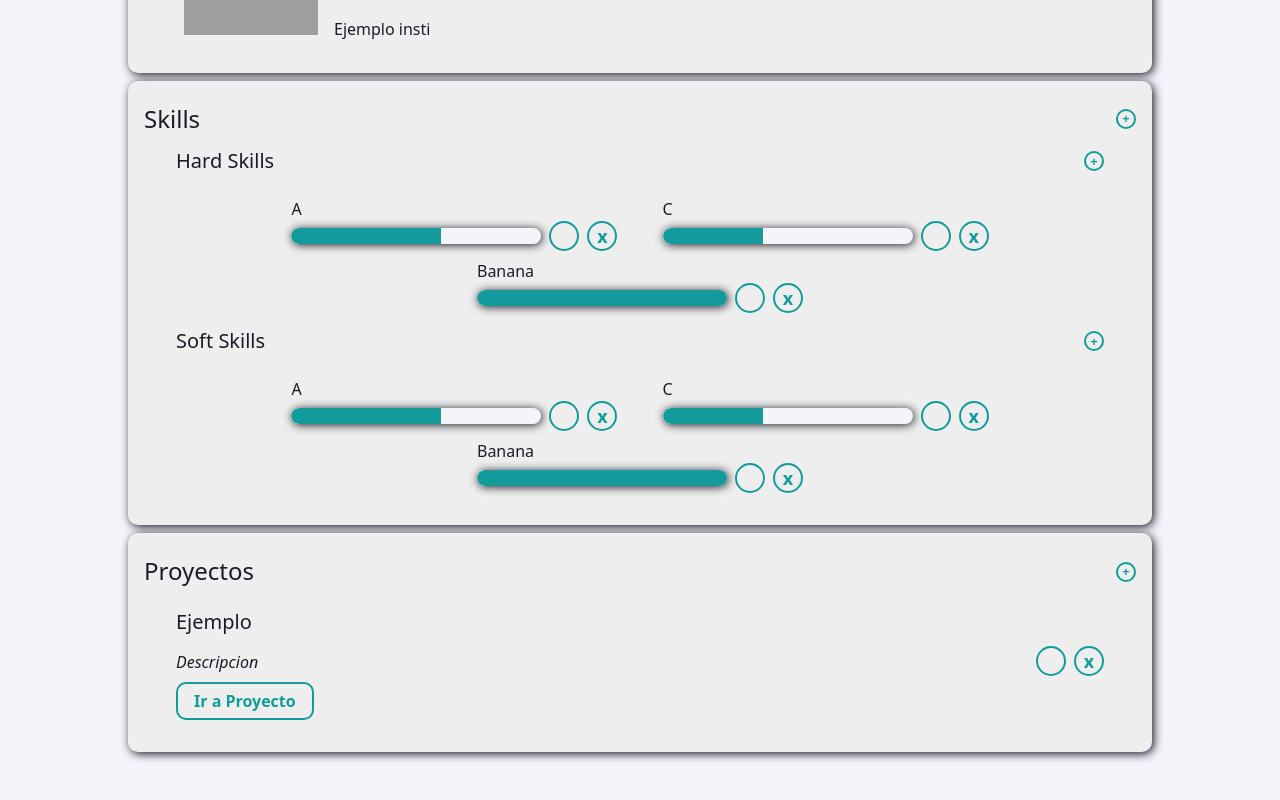
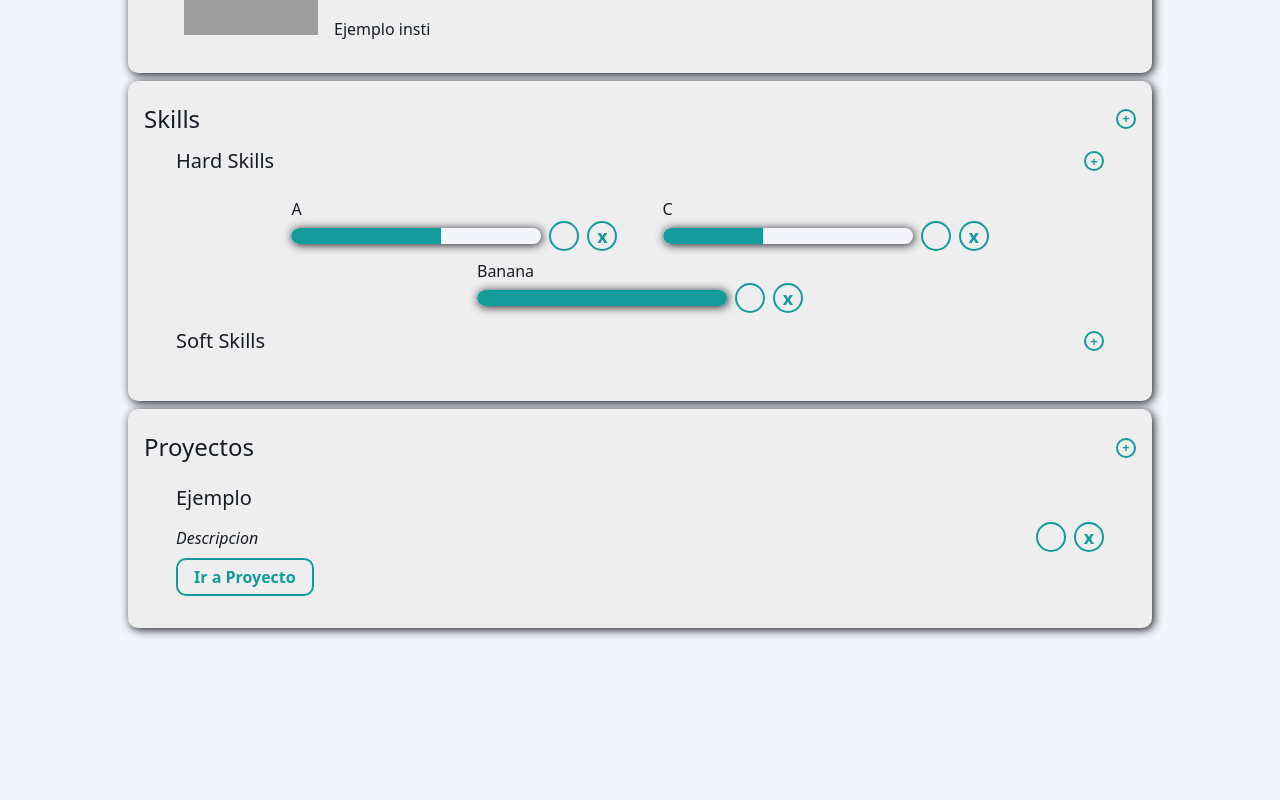
Before and after one commit to Maunas/portfolio-FrontEnd, an Angular app: page / in a window 1280 px wide. Shown: the part 1137-1937 px from the top of the page. After the commit the page ends 1813 px from the top, so only its background shows below. Built offline with nearby package versions, Linux system fonts and the light colour scheme; grey boxes are pictures that could not be loaded.

Commit message:
Agregada Separacion por Tipo de Skill

```diff
--- a/src/app/skill/skill.component.html
+++ b/src/app/skill/skill.component.html
@@ -1,4 +1,5 @@
-    <div>
+    <!--Solo muestra skills de la categoria correspondiente-->
+    <div *ngIf="habilidad.idTipoSkill === tiposkill.idTipoSkill">
         <p>{{habilidad.nombreHabilidad}}</p>
         <div class="skillitem-lista">
           <div class="total">
```
